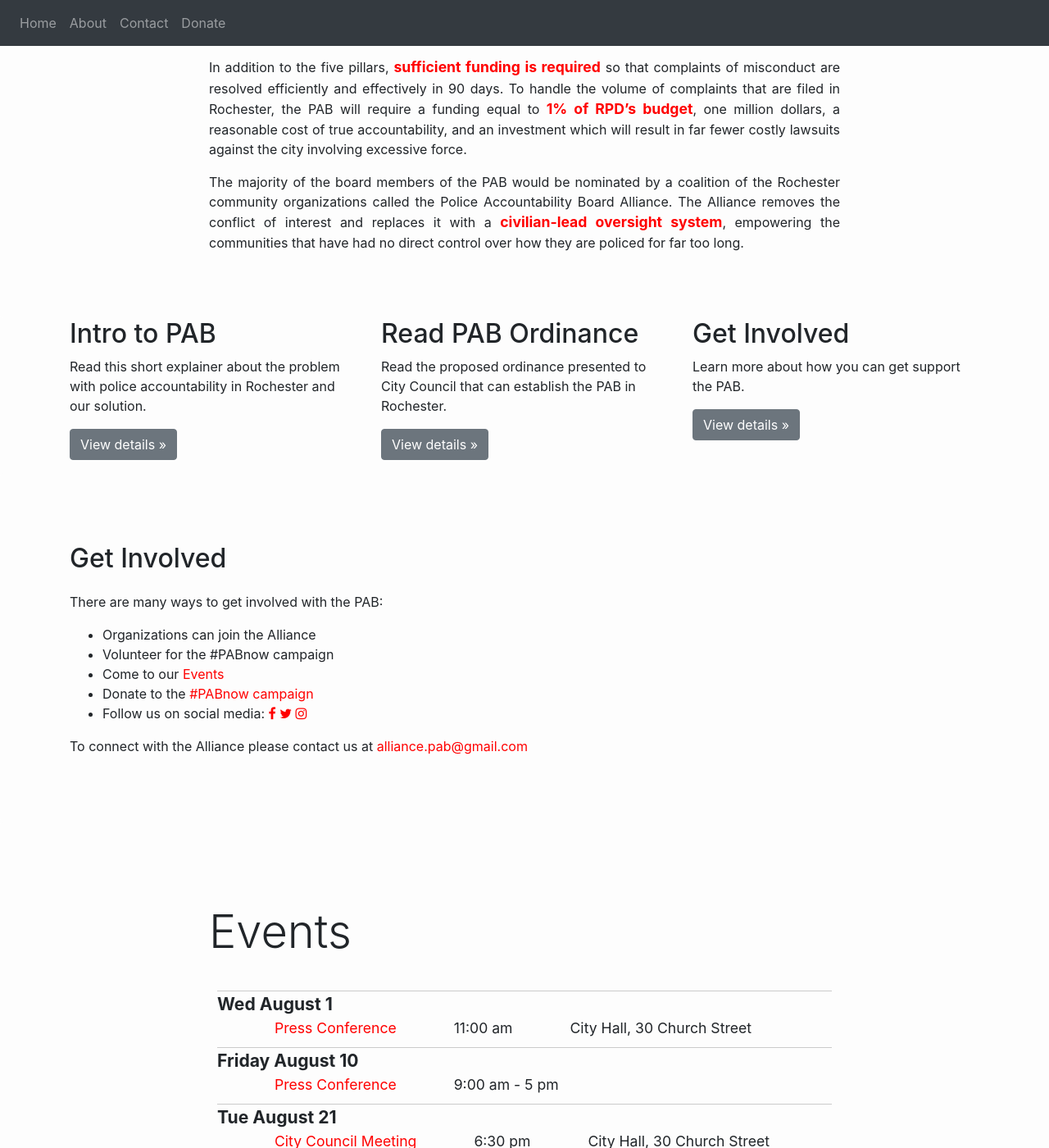
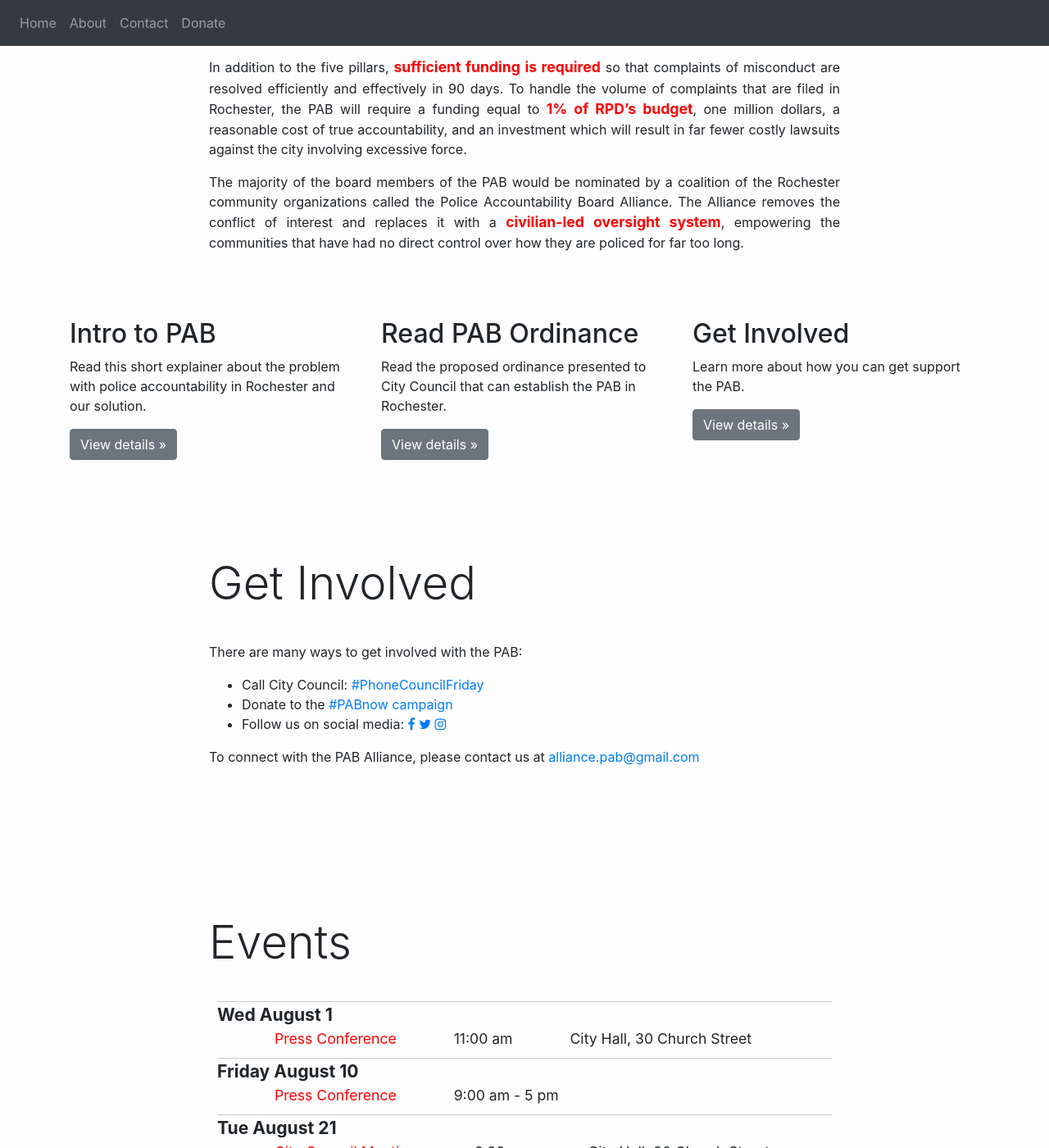
Before and after one commit to pabnow/pabnow.github.io, a Jekyll site: the page built from index.html, in a window 1280 px wide and 1400 px high, scrolled down 787 px. Shown: the whole window at 82% size. Built offline with Jekyll 4.4.1, drawn with Linux system fonts in a browser that asks for light colours; nearby versions of some CDN libraries; comment, search, counter and statistics services are not loaded.

Commit message:
Update index.html

```diff
--- a/index.html
+++ b/index.html
@@ -90,8 +90,7 @@ title: PAB
 
 		<p style="text-align: justify;">In addition to the five pillars, <span>sufficient funding is required</span> so that complaints of misconduct are resolved efficiently and effectively in 90 days. To handle the volume of complaints that are filed in Rochester, the PAB will require a funding equal to <span>1% of RPD’s budget</span>, one million dollars, a reasonable cost of true accountability, and an investment which will result in far fewer costly lawsuits against the city involving excessive force.</p>
 
-		<p style="text-align: justify;">The majority of the board members of the PAB would be nominated by a coalition of the Rochester community organizations called the Police Accountability Board Alliance. The Alliance removes the conflict of interest and replaces it with a <span>civilian-lead oversight system</span>, empowering the communities that have had no direct control over how they are policed for far too long.</p>
-
+		<p style="text-align: justify;">The majority of the board members of the PAB would be nominated by a coalition of the Rochester community organizations called the Police Accountability Board Alliance. The Alliance removes the conflict of interest and replaces it with a <span>civilian-led oversight system</span>, empowering the communities that have had no direct control over how they are policed for far too long.</p>
 
         </div>
       </div> <!-- jumbotron -->
@@ -128,17 +127,15 @@ title: PAB
 
 
 	 	<div class="jumbotron">
-		<div class="container get-involved">
-			<h1>Get Involved</h1>
+		 <div style="width: 100%; max-width: 800px;" class="container">
+          		<h1 class="display-4">Get Involved</h1>
 			<p>There are many ways to get involved with the PAB:</p>
 			<ul>
-				<li>Organizations can join the Alliance</li>
-				<li>Volunteer for the #PABnow campaign</li>
-				<li>Come to our <a href=”https://pabnow.github.io/calendar/” target=”_blank”>Events</a></li>
+				<li>Call City Council: <a href="https://www.facebook.com/events/438587713308891/">#PhoneCouncilFriday</a></li>
 				<li>Donate to the <a href=”https://www.gofundme.com/pab-legal-opinion-fund” target=”_blank”>#PABnow campaign</a></li>
 				<li>Follow us on social media: <a href="https://www.facebook.com/pabnow/"><i class="fa fa-facebook"></i></a> <a href="https://twitter.com/pabnow_roc"><i class="fa fa-twitter"></i></a> <a href="https://www.instagram.com/pabnow/"><i class="fa fa-instagram"></i></a></li>
 			</ul>
-			<p>To connect with the Alliance please contact us at <a href="mailto:alliance.pab@gmail.com">alliance.pab@gmail.com</a></p>
+			<p>To connect with the PAB Alliance, please contact us at <a href="mailto:alliance.pab@gmail.com">alliance.pab@gmail.com</a></p>
 
 		</div>
 	</div> <!-- get-involved jumbotron -->
```
